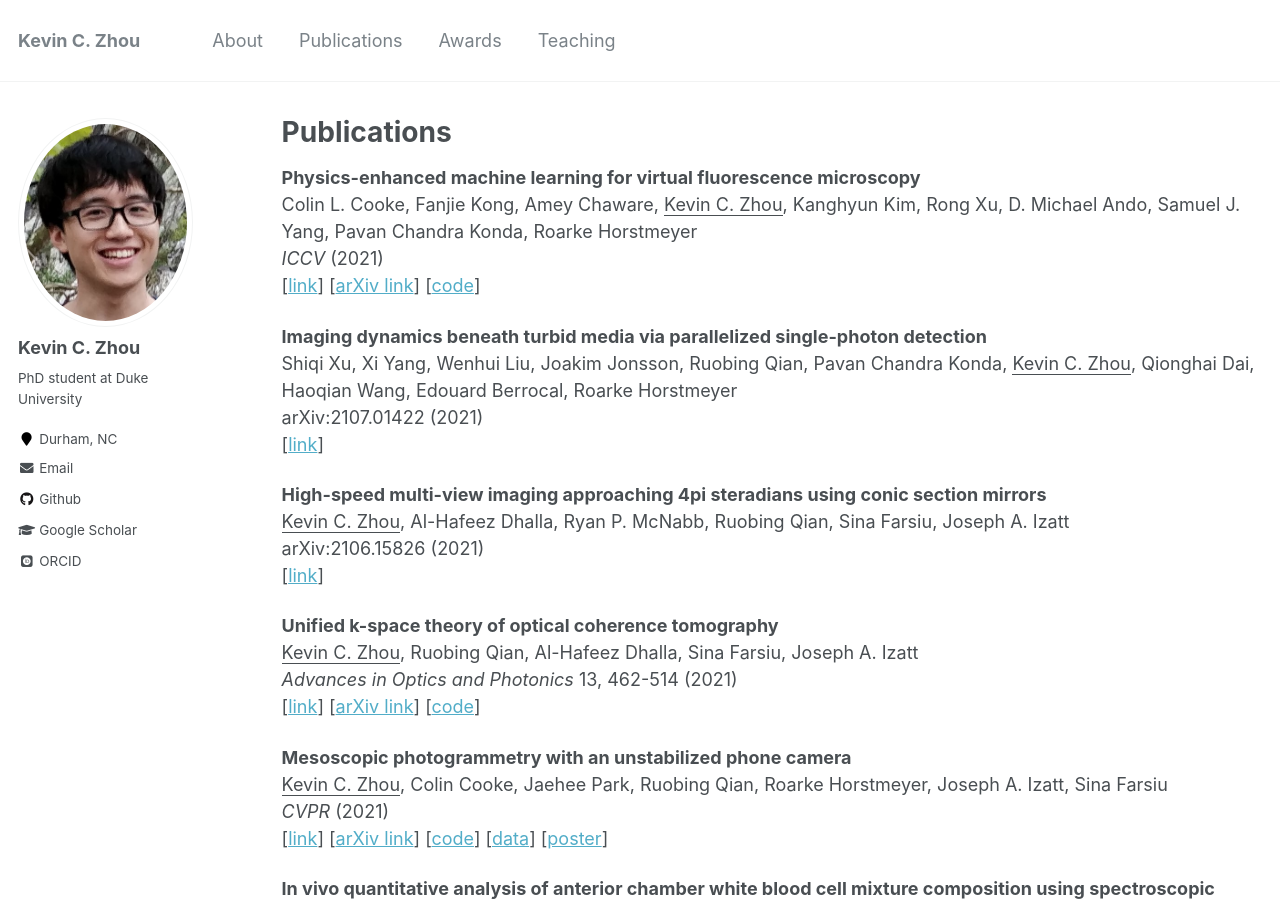
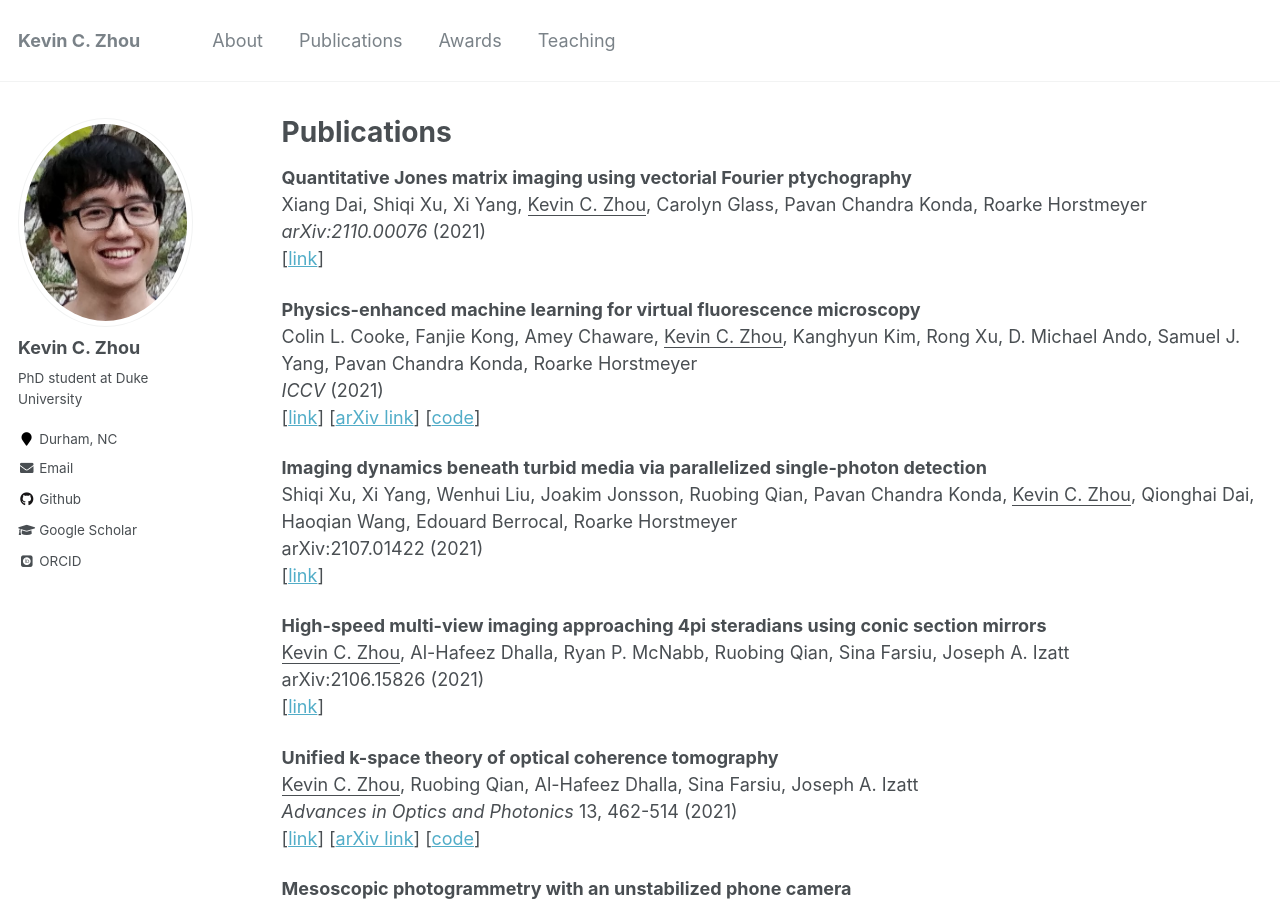
Before and after one commit to kevinczhou/kevinczhou.github.io, a Jekyll site: the page built from _pages/publications.md, in a window 1280 px wide and 900 px high. Built offline with Jekyll 4.4.1, drawn with Linux system fonts in a browser that asks for light colours; some web fonts are replaced.

Commit message:
Update publications.md

```diff
--- a/_pages/publications.md
+++ b/_pages/publications.md
@@ -4,6 +4,11 @@ title: "Publications"
 permalink: /publications/
 author_profile: true
 ---
+**Quantitative Jones matrix imaging using vectorial Fourier ptychography**
+Xiang Dai, Shiqi Xu, Xi Yang, <ins>Kevin C. Zhou</ins>, Carolyn Glass, Pavan Chandra Konda, Roarke Horstmeyer
+*arXiv:2110.00076* (2021)
+[[link](https://arxiv.org/abs/2110.00076)]
+
 **Physics-enhanced machine learning for virtual fluorescence microscopy**
 Colin L. Cooke, Fanjie Kong, Amey Chaware, <ins>Kevin C. Zhou</ins>, Kanghyun Kim, Rong Xu, D. Michael Ando, Samuel J. Yang, Pavan Chandra Konda, Roarke Horstmeyer
 *ICCV* (2021)
```
